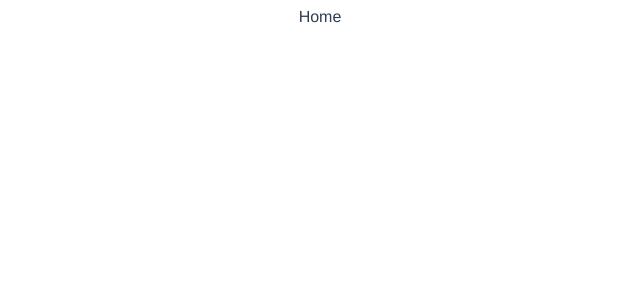
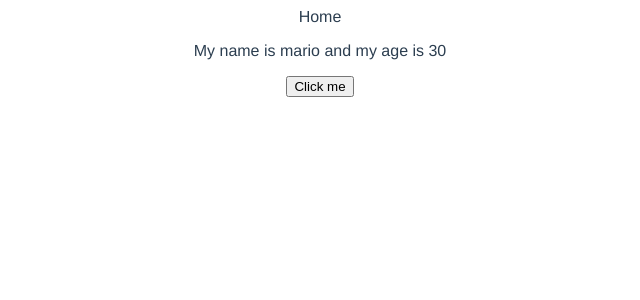
Before and after one commit to yusun-lab/dojo-blog, a Vue app: page / in a window 1280 px wide. Shown: the top 300 px of the page, without its empty margins (320-960 px from the left). Built offline with nearby package versions, Linux system fonts and the light colour scheme.

Commit message:
1 is done

```diff
--- a/src/views/HomeView.vue
+++ b/src/views/HomeView.vue
@@ -1,5 +1,18 @@
 <template>
   <div class="home">Home</div>
+  <p>My name is {{ name }} and my age is {{ age }}</p>
+  <button @click="handleClick">Click me</button>
 </template>
 
-<script setup lang="ts"></script>
+<script setup lang="ts">
+import { ref } from "vue";
+
+console.log("setup");
+
+const name = ref("mario");
+const age = ref(30);
+
+const handleClick = () => {
+  console.log("button clicked");
+};
+</script>
```
